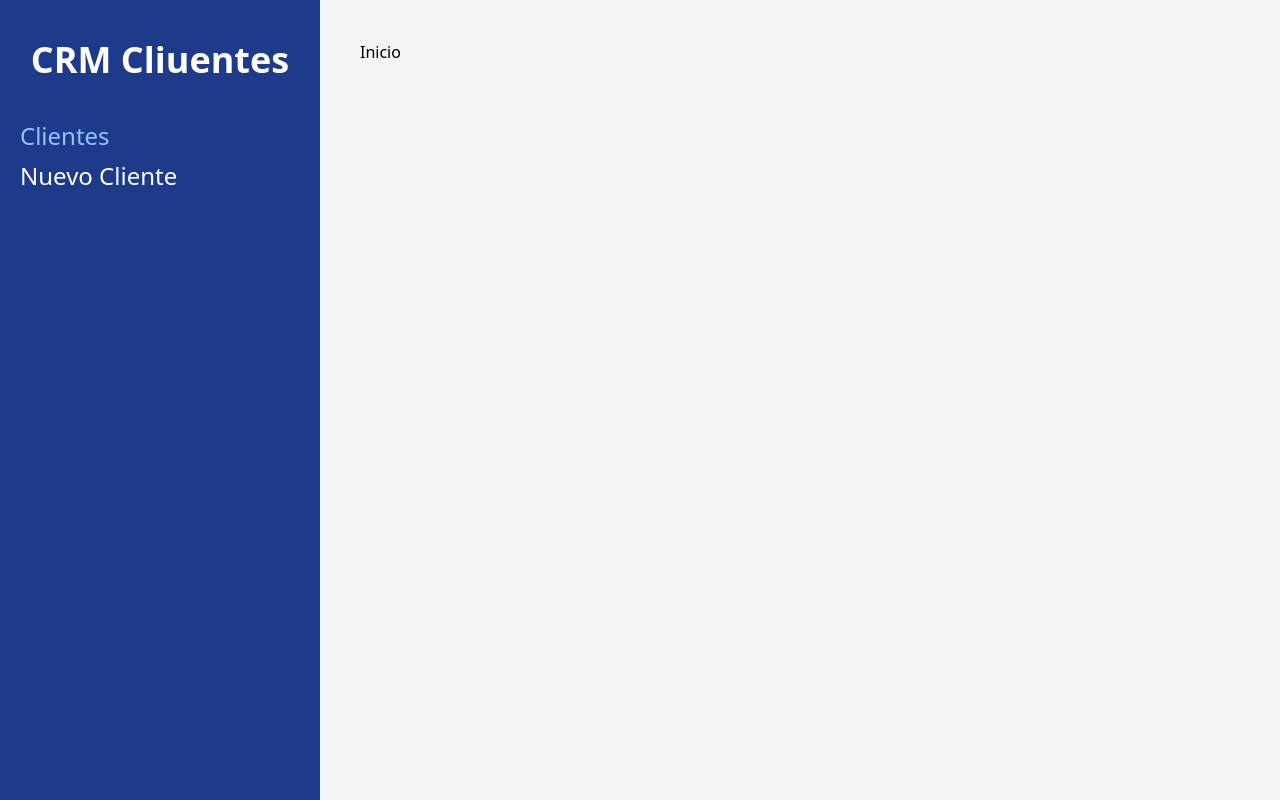
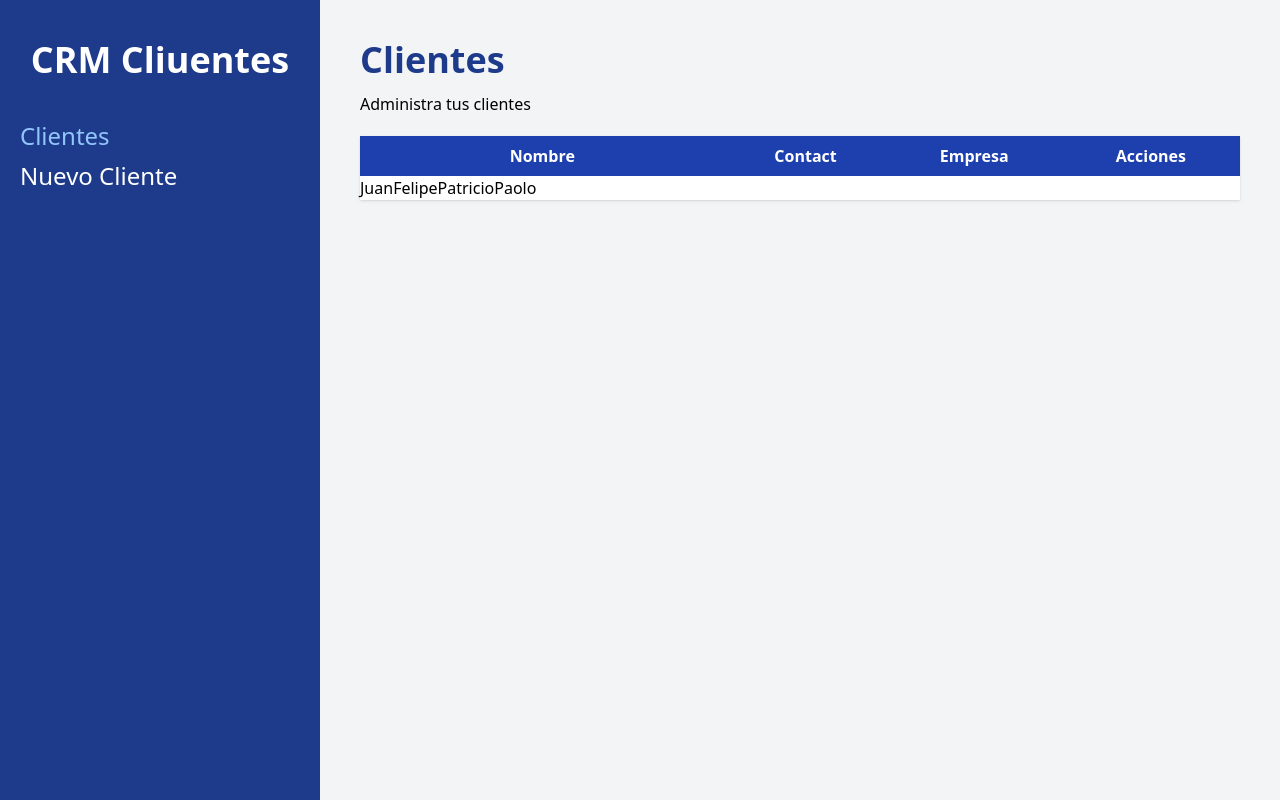
Before and after one commit to psyQore/React-CRM, a React (Vite) app: page /clients in a window 1280 px wide. Built offline with nearby package versions, Linux system fonts and the light colour scheme; data requests are answered from the project's data file.

Commit message:
Se crea una tabla para mostrar los datos, se crea un componente Client y se pasa el state

```diff
--- /dev/null
+++ b/src/components/Client.jsx
@@ -0,0 +1,16 @@
+import React from 'react'
+
+const Client = ({client}) => {
+
+    const { name, company, phone, email, notes} = client;
+
+  return (
+    <>
+        <h>
+            {name}
+        </h>
+    </>
+  )
+}
+
+export default Client
--- a/src/pages/Home.jsx
+++ b/src/pages/Home.jsx
@@ -1,4 +1,5 @@
-import { useEffect, useState } from "react"
+import { useEffect, useState } from "react";
+import Client from "../components/Client";
 
 const Home = () => {
   const [clients, setClients] = useState([]);
@@ -11,20 +12,36 @@ const Home = () => {
         const response = await fetch(url);
         const result = await response.json();
 
-        setClients(result)
+        setClients(result);
       } catch (error) {
         console.log(error);
       }
-
-    }
+    };
     getClientsAPI();
   }, []);
 
   return (
-    <div>
-      <h1>Inicio</h1>
-    </div>
-  )
-}
+    <>
+      <h1 className="font-black text-4xl text-blue-900">Clientes</h1>
+      <p className="mt-3">Administra tus clientes</p>
 
-export default Home
+      <table className="w-full mt-5 table-auto shadow bg-white">
+        <thead className="bg-blue-800 text-white">
+          <tr>
+            <th className="p-2">Nombre</th>
+            <th className="p-2">Contact</th>
+            <th className="p-2">Empresa</th>
+            <th className="p-2">Acciones</th>
+          </tr>
+        </thead>
+        <tbody>
+          {clients.map((client) => (
+            <Client key={client.id} client={client} />
+          ))}
+        </tbody>
+      </table>
+    </>
+  );
+};
+
+export default Home;
```
